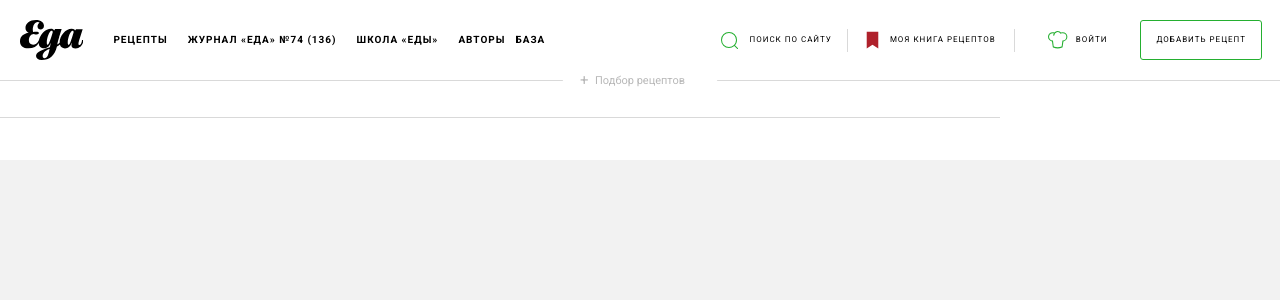
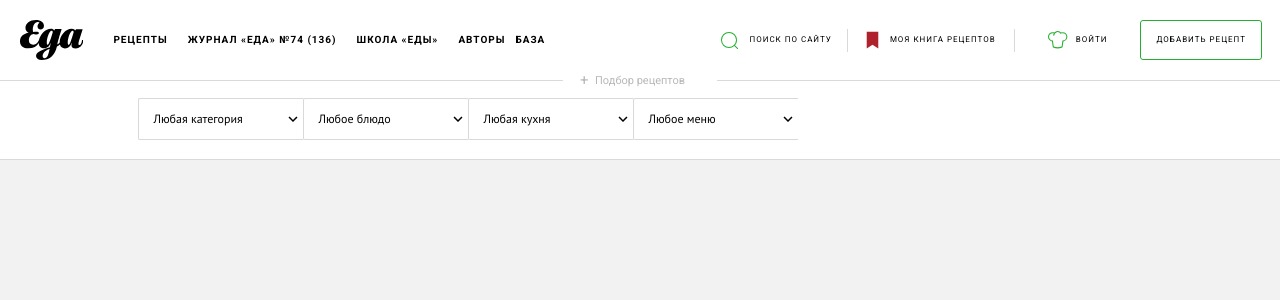
Before and after one commit to Domask2/EdaClone, a Next.js app: page / in a window 1280 px wide. Shown: the top 300 px of the page. Built offline with nearby package versions, Linux system fonts and the light colour scheme.

Commit message:
add SelectButton Styles

```diff
--- a/components/Button.tsx
+++ b/components/Button.tsx
@@ -1,21 +1,24 @@
 import styled from "styled-components";
 
 interface ButtonProps {
-  border?: boolean;
+  border?: string;
+  hoverColor?: string;
+  font?: string;
+  TT?: boolean;
 }
 
 export const Button = styled.button<ButtonProps>`
   display: flex;
   align-items: center;
   padding: 0 15px;
-  border: ${(props) => (props.border ? "1px solid #24af30" : "none")};
+  border: ${(props) => (props.border ? `${props.border}` : "none")};
   border-radius: 3px;
   background: transparent;
-  font: 8px/38px Roboto, sans-serif;
+  font: ${(props) => (props.font ? `${props.font}` : "8px/38px Roboto, sans-serif")};
   letter-spacing: 1px;
   transition: color 0.3s ease-in;
-  text-transform: uppercase;
+  text-transform: ${(props) => (props.TT ? 'uppercase' : "none")};
   &:hover {
-    color: #24af30;
+    color: ${(props) => (props.hoverColor ? `${props.hoverColor}` : "none")};;
   }
 `;
--- a/components/Header/FilterMenu.tsx
+++ b/components/Header/FilterMenu.tsx
@@ -1,55 +1,105 @@
 import React from "react";
+import { Input } from "../Input";
 
 import styled from "styled-components";
-
+import { SelectButton } from "../Select";
 
 interface FilterMenuWrapperProps {
   toggleFilter: boolean;
 }
 
 interface FilterMenuProps {
-  toggleFilter: boolean
+  toggleFilter: boolean;
 }
 
 export const FilterMenuWrapper = styled.div<FilterMenuWrapperProps>`
-    display: block;
-    height: ${props => props.toggleFilter ? '80px' : '0'};
-    overflow: ${props => props.toggleFilter ? 'visible' : 'hidden'};
-    opacity: ${props => props.toggleFilter ? '1' : '0'};
-    transition: all .8s ease-out;
+  display: flex;
+  width: 100%;
+  background-color: white;
+  height: ${(props) => (props.toggleFilter ? "80px" : "0")};
+  overflow: ${(props) => (props.toggleFilter ? "visible" : "hidden")};
+  opacity: ${(props) => (props.toggleFilter ? "1" : "0")};
+  transition: all 0.4s ease 0s;
+  &::before {
+    content: "";
+    position: absolute;
+    bottom: 0px;
+    width: 100%;
+    height: 1px;
+    background-color: rgb(217, 217, 217);
+  }
 `;
 
-export const FilterSection = styled.section`
-    position: relative;
-    z-index: 900;
+export const FilterContainer = styled.div`
+  width: 1005px;
+  margin-left: auto;
+  margin-right: auto;
 `;
 
-export const FilterSectionWrapper = styled.section`
-    padding: 18px 0 19px;
-    border-bottom: 1px solid #d9d9d9;
+export const FilterForm = styled.div`
+  max-height: 90px;
+  overflow: visible;
+  opacity: 1;
+  transition: all 0.4s ease 0s;
 `;
 
-export const FilterSectionPad = styled.section`
-    width: 1000px;
-    margin: 0 auto;
+export const FilterSectionPad = styled.div`
+  display: flex;
+  flex-wrap: wrap;
+  flex: 1 1 auto;
+  align-items: center;
+  position: relative;
+  padding: 18px 0px 19px;
 `;
 
-export const FilterMenu: React.FC<FilterMenuProps> = ({toggleFilter}) => {
-  console.log(toggleFilter);
+export const FilterInputs = styled.div`
+  position: relative;
+  flex-grow: 0;
+  flex-shrink: 1;
+  text-overflow: ellipsis;
+  text-align: left;
+  display: block;
+  min-width: 66.664%;
+  margin: 0px;
+  flex-basis: 66.664% !important;
+  overflow: visible !important;
+`;
+
+export const FilterGroup = styled.div`
+  display: inline-flex;
+  align-items: center;
+  width: 100%;
+  flex: 1 1 100%;
+  justify-content: flex-start;
+`;
+
+export const FilterMenu: React.FC<FilterMenuProps> = ({ toggleFilter }) => {
   return (
     <FilterMenuWrapper toggleFilter={toggleFilter}>
-        {
-          toggleFilter && (
-            <FilterSection>
-                <FilterSectionWrapper>
-                  <FilterSectionPad>
-
-                  </FilterSectionPad>
-                </FilterSectionWrapper>
-            </FilterSection>
-          )
-        }
-
+      {toggleFilter && (
+        <FilterContainer>
+          <FilterForm>
+            <FilterSectionPad>
+              <FilterInputs>
+                <FilterGroup>
+                    <SelectButton>
+                      {'Любая категория'}
+                    </SelectButton>
+                    <SelectButton>
+                      {'Любое блюдо'}
+                    </SelectButton>
+                    <SelectButton>
+                      {'Любая кухня'}
+                    </SelectButton>
+                    <SelectButton>
+                      {'Любое меню'}
+                    </SelectButton>
+                </FilterGroup>
+              </FilterInputs>
+            </FilterSectionPad>
+          </FilterForm>
+        </FilterContainer>
+      )}
     </FilterMenuWrapper>
   );
 };
--- a/components/Header/ToogleFilter.tsx
+++ b/components/Header/ToogleFilter.tsx
@@ -41,7 +41,7 @@ export const ToogleFilter: React.FC<ToogleFilterProps> = ({handleToggleFilter})
     <ToggleWrapper onClick={handleToggleFilter}>
       <StyledSpanDivider>
         <StyledSpanPlus>+</StyledSpanPlus>
-        Подбор рецептов
+          Подбор рецептов
       </StyledSpanDivider>
     </ToggleWrapper>
   );
--- a/components/Header/UserBar.tsx
+++ b/components/Header/UserBar.tsx
@@ -1,5 +1,7 @@
 import React from "react";
 import Link from "next/link";
+
+import { theme } from "../../theme";
 
 import { ListItemLink } from "../Links";
 import { List, ListItem } from "../List";
@@ -78,7 +80,12 @@ export const UserBar: React.FC<UserBarProps> = ({ searchOpen }) => {
           </Button>
         </ListItem>
         <ListItem>
-          <Button border>Добавить рецепт</Button>
+          <Button
+            TT
+            hoverColor={theme.colors.borderMenuHover}
+            border={theme.colors.borderMenu}>
+              Добавить рецепт
+          </Button>
         </ListItem>
       </List>
     </UserBarStyled>
--- a/components/Input.tsx
+++ b/components/Input.tsx
@@ -2,12 +2,13 @@ import styled from "styled-components";
 
 interface InputProps {
   width?: string;
+  border?: string;
 }
 
 export const Input = styled.input<InputProps>`
     width: ${props => props.width ? `${props.width}` : '100%'};
     padding: 0px 17px;
-    border: none;
+    border:  ${props => props.border ? `${props.border}` : 'none'};
     cursor: text;
     font: 16px/40px Roboto,sans-serif;
     &:focus {
--- /dev/null
+++ b/components/Select.tsx
@@ -0,0 +1,64 @@
+import React from "react";
+
+import styled from "styled-components";
+import { theme } from "../theme";
+import { Button } from "./Button";
+import { MdKeyboardArrowDown as IconDown } from 'react-icons/md';
+
+interface SelectButtonProps {
+  children: string;
+}
+
+export const SelectButtonStyled = styled.div<SelectButtonProps>`
+  position: relative;
+  width: 165px;
+  height: 42px;
+  &:first-of-type {
+    margin-left: 0px;
+  }
+`;
+
+export const ContextButton = styled.div`
+  position: relative;
+  background: rgb(255, 255, 255);
+  border: 1px solid rgb(230, 230, 230);
+  border-top-left-radius: 2px;
+  border-bottom-left-radius: 2px;
+  border-right: none rgb(217, 217, 217);
+  border-top-color: rgb(217, 217, 217);
+  border-bottom-color: rgb(217, 217, 217);
+  border-left-color: rgb(217, 217, 217);
+  cursor: pointer;
+
+  &:hover {
+    color: #24af30 !important;
+  }
+
+  &:hover button {
+    color: #24af30 !important;
+  }
+
+  svg {
+    position: absolute;
+    width: 20px;
+    height: 18px;
+    right: 0px;
+  }
+`;
+
+
+export const SelectButton: React.FC<SelectButtonProps> = ({ children}) => {
+  return (
+    <SelectButtonStyled>
+      <ContextButton>
+        <Button
+          style={{ letterSpacing: 0 }}
+          hoverColor={theme.colors.borderMenuHover}
+          font={theme.fontBtn.select}
+        >
+          {children} <IconDown/>
+        </Button>
+      </ContextButton>
+    </SelectButtonStyled>
+  );
+};
--- a/package.json
+++ b/package.json
@@ -14,6 +14,7 @@
     "react": "17.0.2",
     "react-animations": "^1.0.0",
     "react-dom": "17.0.2",
+    "react-icons": "^4.3.1",
     "sass": "^1.43.5",
     "styled-components": "^5.3.3"
   },
--- a/pages/_app.tsx
+++ b/pages/_app.tsx
@@ -17,10 +17,7 @@ function MyApp({ Component, pageProps }: AppProps) {
           href="https://fonts.gstatic.com"
           crossOrigin="true"
         />
-        <link
-          href="https://fonts.googleapis.com/css2?family=Roboto:ital,wght@0,400;0,500;0,700;0,900;1,400;1,500;1,700;1,900&display=swap"
-          rel="stylesheet"
-        ></link>
+        <link href="https://fonts.googleapis.com/css2?family=PT+Sans&family=Roboto:ital,wght@0,400;0,500;0,700;0,900;1,400;1,500;1,700;1,900&display=swap" rel="stylesheet"/>
       </Head>
       <ThemeProvider theme={theme}>
         <GlobalStyle />
--- a/theme.ts
+++ b/theme.ts
@@ -8,5 +8,12 @@ export const theme: DefaultTheme = {
     bodyText: 'red',
     headerText: '#000',
     nav: '#000',
+    borderMenu: '1px solid #24af30',
+    borderSelect: '1px solid #24af30',
+    borderMenuHover: '#24af30',
+    borderSelectHover: '1px solid #24af30',
   },
+  fontBtn : {
+    select: '12px/40px "PT Sans"'
+  }
 };
```
Also changed, not shown: styled.d.ts (+7 -0 lines), 1 other file (tests, documents, lock files or other folders).
